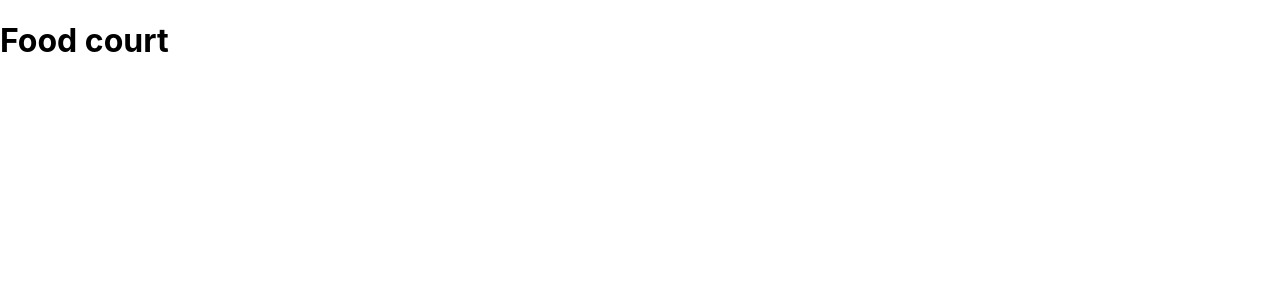
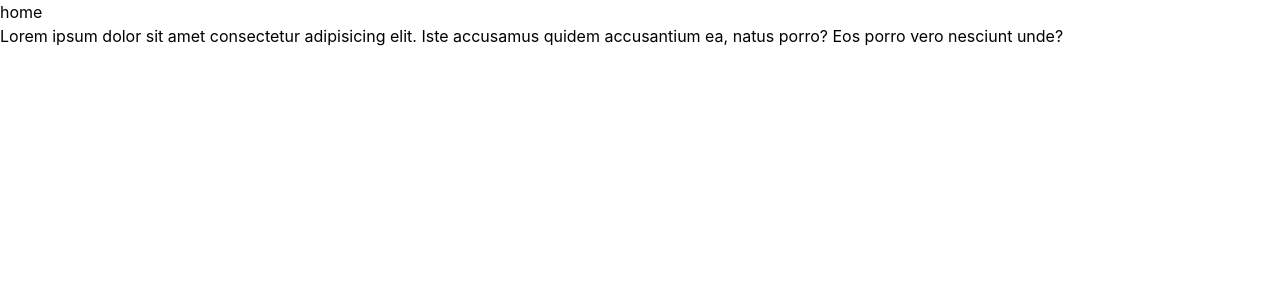
Before and after one commit to ruhulamin111/bootcamp-food-court-client, a React (Create React App) app: page / in a window 1280 px wide. Shown: the top 300 px of the page. Built offline with nearby package versions, Linux system fonts and the light colour scheme.

Commit message:
react router set done

```diff
--- a/package.json
+++ b/package.json
@@ -8,6 +8,7 @@
     "@testing-library/user-event": "^13.5.0",
     "react": "^18.2.0",
     "react-dom": "^18.2.0",
+    "react-router-dom": "^6.4.0",
     "react-scripts": "5.0.1",
     "web-vitals": "^2.1.4"
   },
@@ -34,5 +35,10 @@
       "last 1 firefox version",
       "last 1 safari version"
     ]
+  },
+  "devDependencies": {
+    "autoprefixer": "^10.4.11",
+    "postcss": "^8.4.16",
+    "tailwindcss": "^3.1.8"
   }
 }
--- /dev/null
+++ b/postcss.config.js
@@ -0,0 +1,6 @@
+module.exports = {
+  plugins: {
+    tailwindcss: {},
+    autoprefixer: {},
+  },
+}
--- a/src/App.js
+++ b/src/App.js
@@ -1,9 +1,16 @@
 import './App.css';
+import Home from './components/Home/Home';
+import { Routes, Route } from "react-router-dom";
+
 
 function App() {
   return (
     <div>
-      <h1>Food court </h1>
+      <Routes>
+        <Route path='/' element={<Home></Home>}></Route>
+
+
+      </Routes>
 
     </div>
   );
--- a/src/components/Home/Home.js
+++ b/src/components/Home/Home.js
@@ -4,6 +4,7 @@ const Home = () => {
     return (
         <div>
             <h2>home</h2>
+            <p>Lorem ipsum dolor sit amet consectetur adipisicing elit. Iste accusamus quidem accusantium ea, natus porro? Eos porro vero nesciunt unde?</p>
         </div>
     );
 };
--- a/src/index.css
+++ b/src/index.css
@@ -1,3 +1,7 @@
+@tailwind base;
+@tailwind components;
+@tailwind utilities;
+
 body {
   margin: 0;
   font-family: -apple-system, BlinkMacSystemFont, 'Segoe UI', 'Roboto', 'Oxygen',
--- a/src/index.js
+++ b/src/index.js
@@ -3,12 +3,16 @@ import ReactDOM from 'react-dom/client';
 import './index.css';
 import App from './App';
 import reportWebVitals from './reportWebVitals';
+import { BrowserRouter } from "react-router-dom";
+
 
 const root = ReactDOM.createRoot(document.getElementById('root'));
 root.render(
-  <React.StrictMode>
-    <App />
-  </React.StrictMode>
+  <BrowserRouter>
+    <React.StrictMode>
+      <App />
+    </React.StrictMode>
+  </BrowserRouter>
 );
 
 // If you want to start measuring performance in your app, pass a function
--- /dev/null
+++ b/tailwind.config.js
@@ -0,0 +1,10 @@
+/** @type {import('tailwindcss').Config} */
+module.exports = {
+  content: [
+    "./src/**/*.{js,jsx,ts,tsx}",
+  ],
+  theme: {
+    extend: {},
+  },
+  plugins: [],
+}
```
Also changed, not shown: 1 other file (tests, documents, lock files or other folders).
